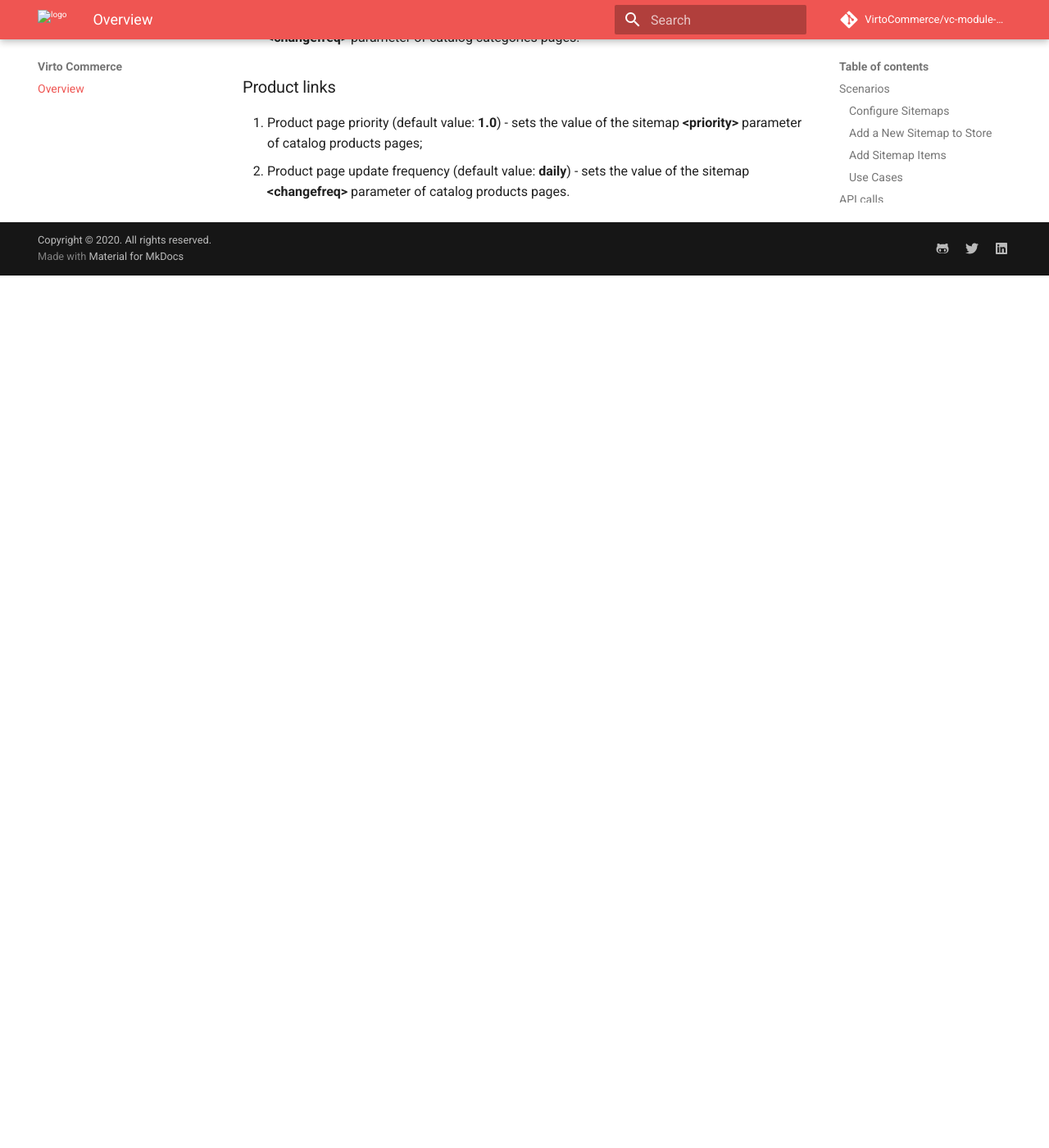
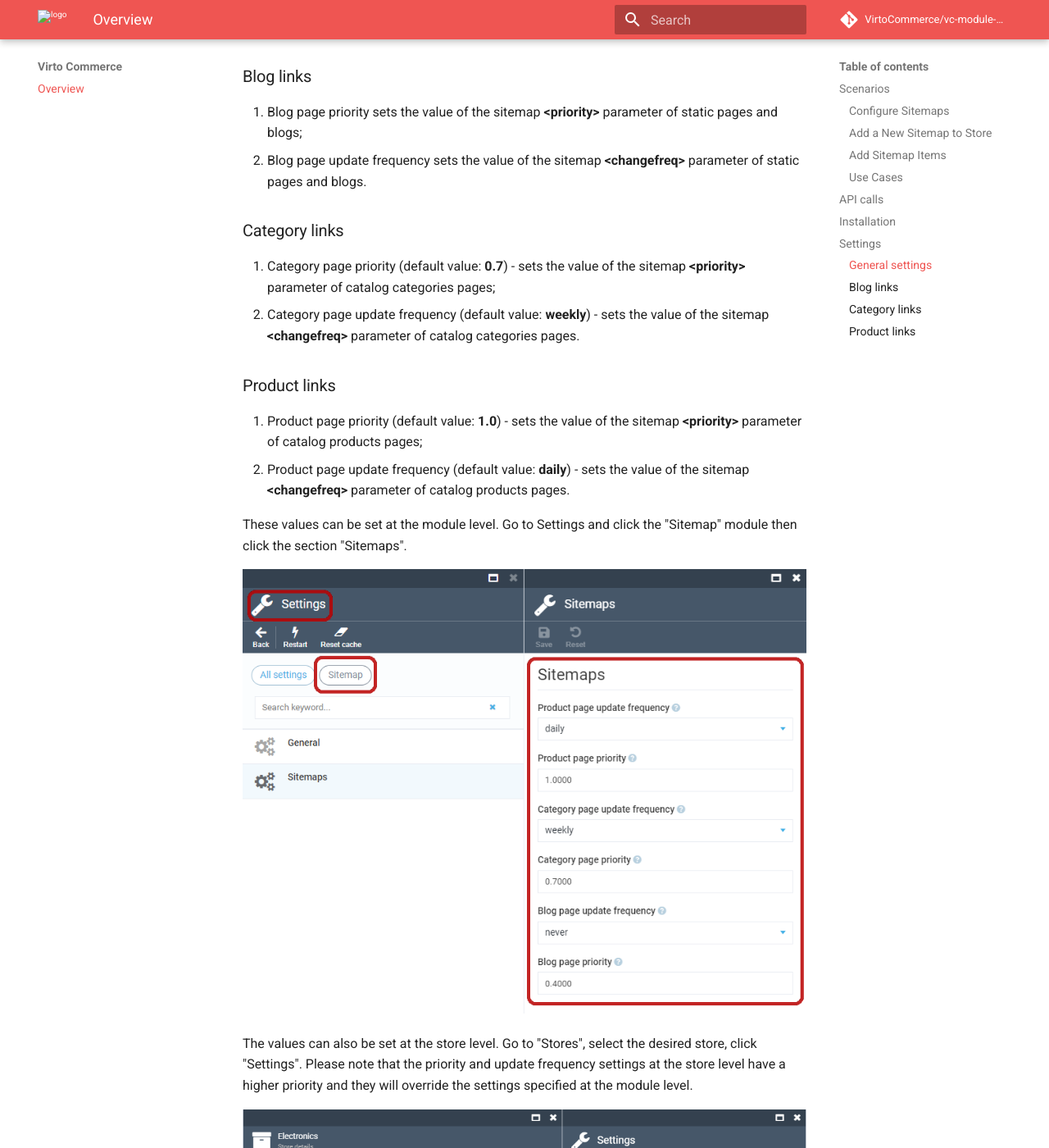
Before and after one commit to VirtoCommerce/vc-module-sitemaps, an MkDocs documentation site: the page built from docs/index.md, in a window 1280 px wide and 1400 px high, scrolled down 4390 px. Shown: the whole window at 82% size. Built offline with MkDocs 1.6.1 and Material for MkDocs 9.7.7, drawn with Linux system fonts in a browser that asks for light colours; comment, search, counter and statistics services are not loaded; before the commit the page ends 4726 px from its top, so only the background shows below that.

Commit message:
feature: PT-6834 - Documentation updated
#PT-6834 Documentation updated

```diff
--- a/docs/index.md
+++ b/docs/index.md
@@ -75,12 +75,27 @@ Virto Commerce Sitemaps module has several settings, each of them influences the
 1. Search bunch size (default value: **1000**) - this parameter is using in long-term search processes (i.e. catalog search) to divide search requests and sets the search request bunch size parameter
 1. Export/Import description (default value: **Export/Import sitemaps with all sitemap items**) - sets the description for platform export/import process.
 
+### Blog links
+
+1. Blog page priority sets the value of the sitemap **&lt;priority&gt;** parameter of static pages and blogs;
+2. Blog page update frequency sets the value of the sitemap **&lt;changefreq&gt;** parameter of static pages and blogs.
+
 ### Category links
 
 1. Category page priority (default value: **0.7**) - sets the value of the sitemap **&lt;priority&gt;** parameter of catalog categories pages;
-1. Category page update frequency (default value: **weekly**) - sets the value of the sitemap **&lt;changefreq&gt;** parameter of catalog categories pages.
+2. Category page update frequency (default value: **weekly**) - sets the value of the sitemap **&lt;changefreq&gt;** parameter of catalog categories pages.
 
 ### Product links
 
 1. Product page priority (default value: **1.0**) - sets the value of the sitemap **&lt;priority&gt;** parameter of catalog products pages;
-1. Product page update frequency (default value: **daily**) - sets the value of the sitemap **&lt;changefreq&gt;** parameter of catalog products pages.
+2. Product page update frequency (default value: **daily**) - sets the value of the sitemap **&lt;changefreq&gt;** parameter of catalog products pages.
+
+These values can be set at the module level.
+Go to Settings and click the "Sitemap" module then click the section "Sitemaps".
+
+![Module settings](media/screen-module-settings.png)
+
+The values can also be set at the store level.
+Go to "Stores", select the desired store, click "Settings". Please note that the priority and update frequency settings at the store level have a higher priority and they will override the settings specified at the module level.
+
+![Module settings](media/screen-store-settings.png)
```
Also changed, not shown: docs/media/screen-items-added.png, docs/media/screen-module-settings.png (added), docs/media/screen-new-sitemap.png, docs/media/screen-sitemaps-blade.png, docs/media/screen-store-settings.png (added).
